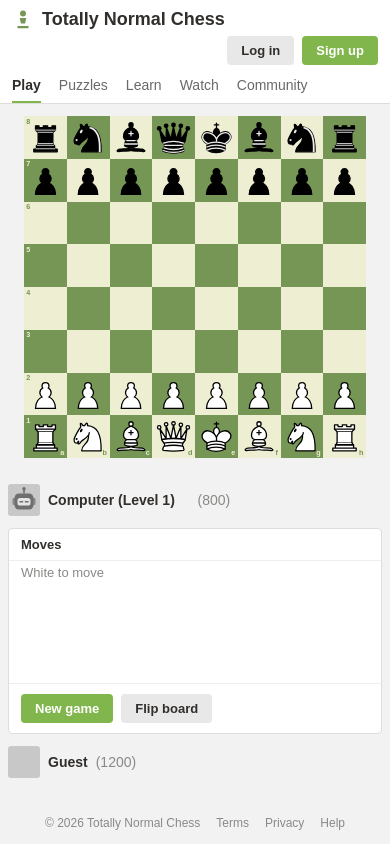
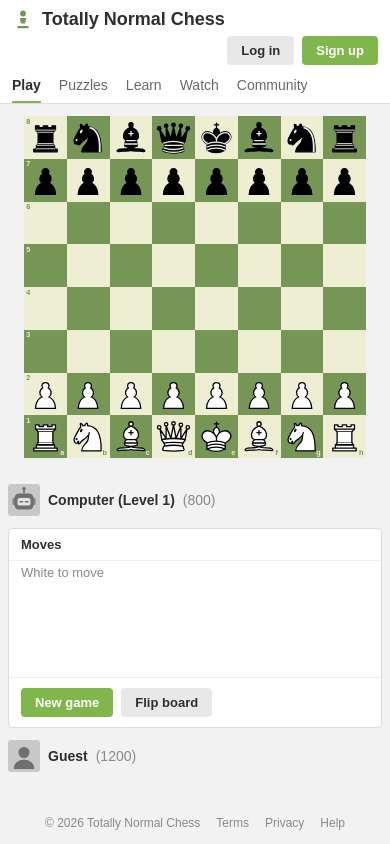
Before and after one commit to joshuaswanson/cursed-chess, a React (Vite) app: page / in a window 390 px wide. Built offline with nearby package versions, Linux system fonts and the light colour scheme; the HTML template or start-up script is replaced by a standard one.

Commit message:
Size the boring site's sidebar to the board so Guest lines up with its bottom edge, and give Guest a plain avatar

```diff
--- a/src/components/BoringSite/BoringSite.css
+++ b/src/components/BoringSite/BoringSite.css
@@ -95,12 +95,15 @@
   align-items: stretch;
 }
 
+/* As tall as the board, so the two players' cards line up with its top and bottom edges */
 .boring-sidebar {
   display: flex;
   flex-direction: column;
   justify-content: space-between;
+  align-self: flex-start;
   gap: 12px;
   width: 300px;
+  height: calc(var(--square-size) * 8);
 }
 
 .boring-player {
@@ -111,10 +114,17 @@
 }
 
 .boring-avatar {
+  flex: none;
   width: 32px;
   height: 32px;
   border-radius: 3px;
   background: #c8c8c8;
+}
+
+.boring-avatar > svg {
+  display: block;
+  width: 100%;
+  height: 100%;
 }
 
 .boring-player-name {
@@ -135,7 +145,7 @@
 }
 
 /* His real face, hidden behind the icon until a slip shows it */
-.boring-bot-true {
+.boring-bot-avatar > .boring-bot-true {
   position: absolute;
   left: -22%;
   top: -34%;
@@ -144,16 +154,16 @@
   opacity: 0;
 }
 
-/* The name he really goes by, stacked under the one on his card */
+/* The name he really goes by, laid over the one on his card without widening it */
 .boring-bot-name {
-  display: inline-grid;
-}
-
-.boring-bot-name > span {
-  grid-area: 1 / 1;
+  position: relative;
 }
 
 .boring-bot-name > span + span {
+  position: absolute;
+  left: 0;
+  top: 0;
+  white-space: nowrap;
   visibility: hidden;
   color: #d6006f;
 }
@@ -321,6 +331,8 @@
 
 .boring-moves {
   flex: 1;
+  /* Free to shrink inside the panel, so a long game scrolls here and the panel keeps its height */
+  min-height: 0;
   overflow-y: auto;
   list-style: none;
   font-size: 13px;
@@ -410,6 +422,7 @@
 
   .boring-sidebar {
     width: 100%;
+    height: auto;
   }
 
   .boring-footer {
--- a/src/components/BoringSite/BoringSite.tsx
+++ b/src/components/BoringSite/BoringSite.tsx
@@ -67,7 +67,13 @@ export function BoringHeader() {
 function PlayerCard({ name, rating }: { name: string; rating: number }) {
   return (
     <div className="boring-player">
-      <div className="boring-avatar" aria-hidden />
+      <div className="boring-avatar" aria-hidden>
+        {/* The plain head and shoulders of someone who has not signed in */}
+        <svg viewBox="0 0 32 32">
+          <circle cx="16" cy="12.5" r="5.5" fill="#6f6f6f" />
+          <path d="M5.5 29 a10.5 9.5 0 0 1 21 0 z" fill="#6f6f6f" />
+        </svg>
+      </div>
       <span className="boring-player-name">{name}</span>
       <span className="boring-rating">({rating})</span>
     </div>
@@ -119,7 +125,7 @@ function ComputerCard() {
       </div>
       <span className="boring-player-name boring-bot-name">
         <span>Computer (Level 1)</span>
-        <span aria-hidden>Ch3ssb0t (Lev3l ???)</span>
+        <span aria-hidden>Ch3ssb0t (L3vel ?)</span>
       </span>
       <span className="boring-rating">(800)</span>
     </div>
```
